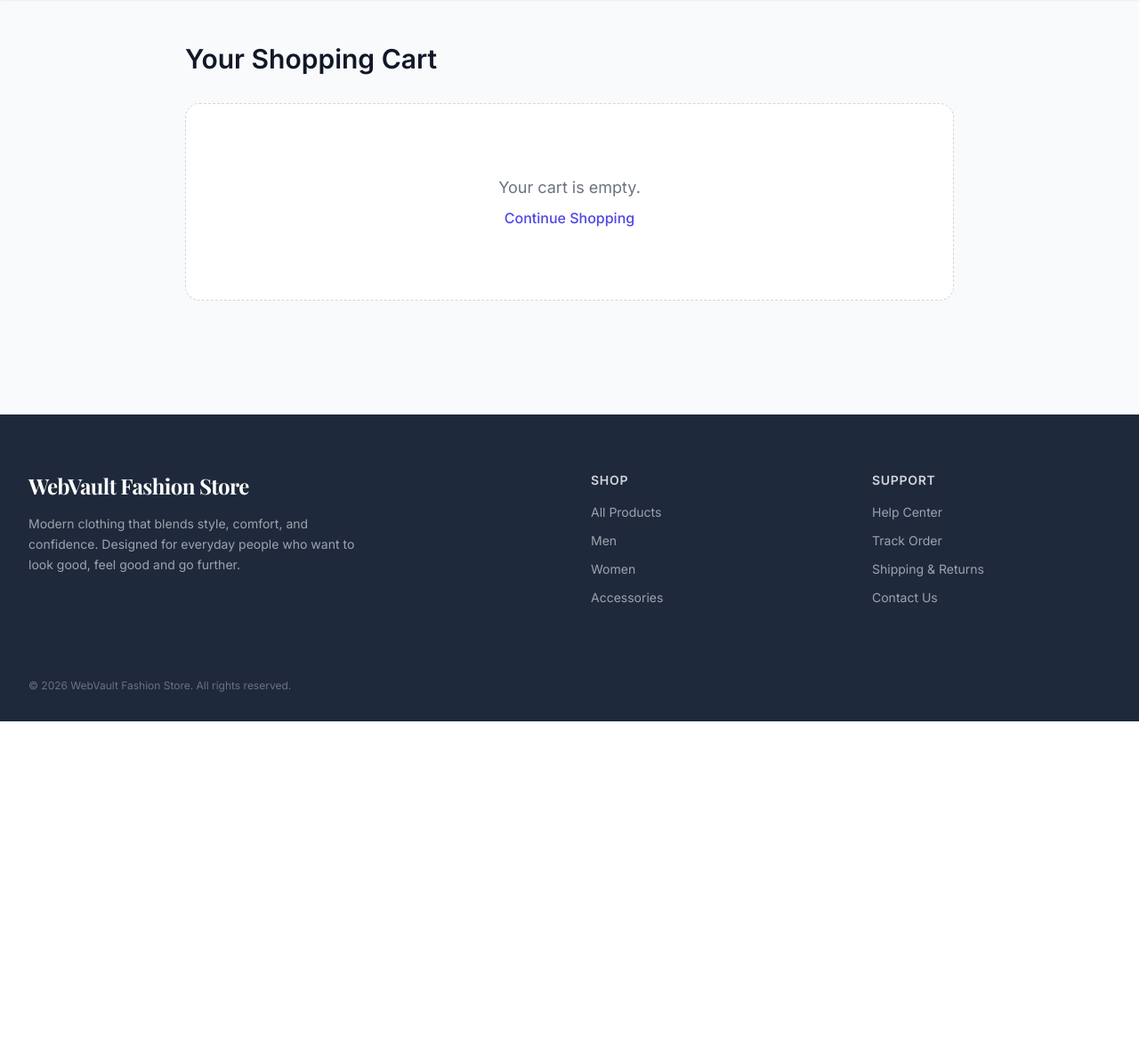
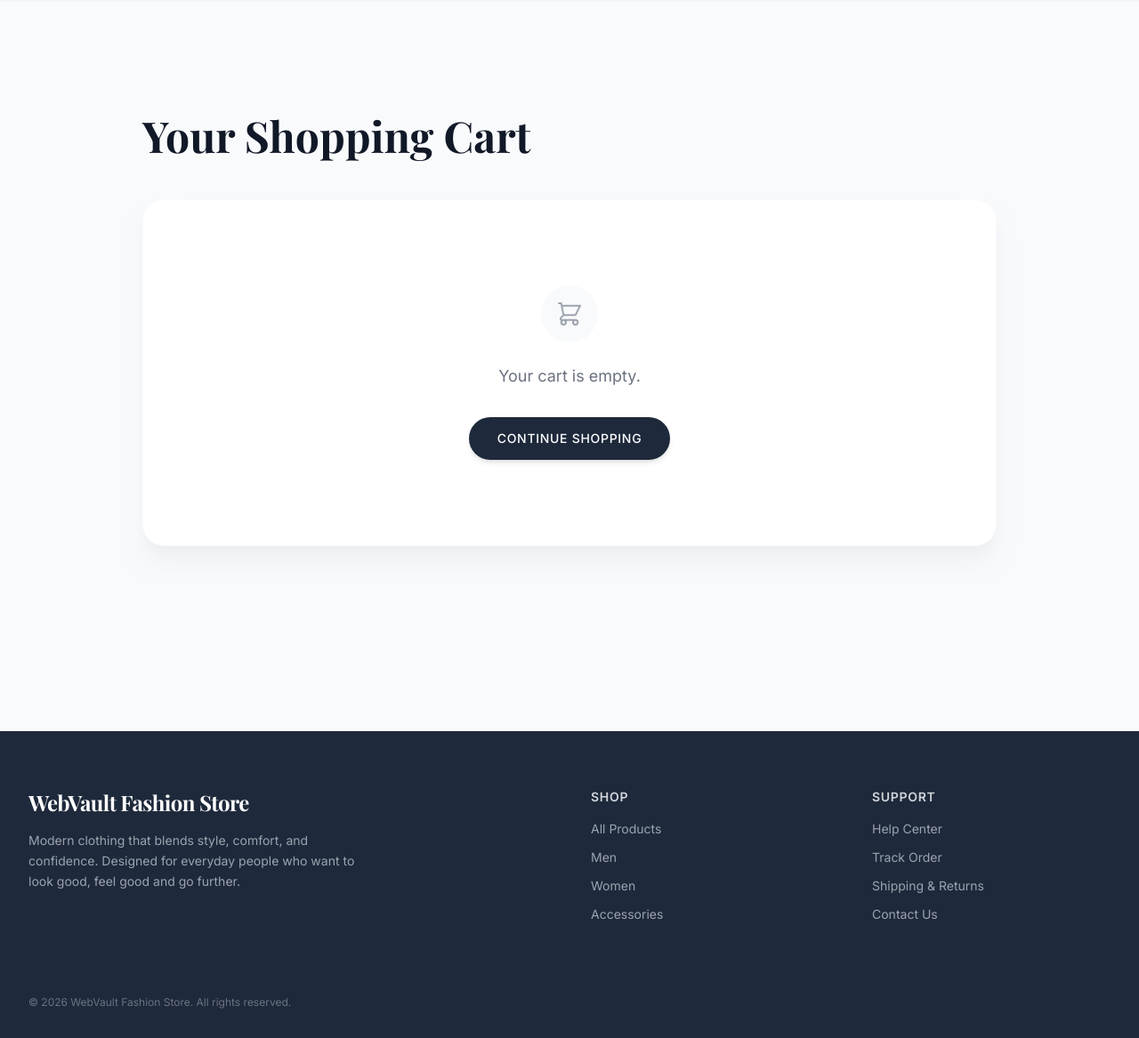
Before and after one commit to Rayflex189/webvault-fashion-commerce, a Django app: page /cart/ in a window 1280 px wide. Shown: the part 80-1247 px from the top of the page at 89% size. Before the commit the page ends 891 px from the top, so only its background shows below. Run offline with Django 5.2, Linux system fonts and the light colour scheme; data comes from the database, SQL or seed files in the repository; some libraries are stand-ins or nearby versions.

Commit message:
Refactor cart page layout and styles
Save

```diff
--- a/templates/orders/cart.html
+++ b/templates/orders/cart.html
@@ -3,49 +3,89 @@
 {% block title %}Your Cart - {{ store.store_name }}{% endblock %}
 
 {% block content %}
-<div class="max-w-4xl mx-auto px-4 py-12">
+<div class="max-w-5xl mx-auto px-4 sm:px-6 lg:px-8 py-24 md:py-32">
 
-    <h1 class="text-3xl font-bold mb-8">Your Shopping Cart</h1>
+    <!-- Page Header -->
+    <h1 class="font-serif text-4xl md:text-5xl font-bold text-gray-900 mb-12">Your Shopping Cart</h1>
 
     {% if cart|length == 0 %}
-        <div class="text-center py-20 bg-white rounded-2xl border border-dashed border-gray-300">
-            <p class="text-gray-500 text-lg">Your cart is empty.</p>
-            <a href="/shop/" class="text-[var(--primary-color)] font-medium mt-2 inline-block">Continue Shopping</a>
+        <!-- Empty Cart State -->
+        <div class="text-center py-24 bg-white rounded-3xl shadow-xl shadow-gray-200/50 border border-gray-50">
+            <div class="w-16 h-16 bg-gray-50 rounded-full flex items-center justify-center mx-auto mb-6">
+                <svg class="w-8 h-8 text-gray-400" fill="none" stroke="currentColor" viewBox="0 0 24 24">
+                    <path stroke-linecap="round" stroke-linejoin="round" stroke-width="1.5" d="M3 3h2l.4 2M7 13h10l4-8H5.4M7 13L5.4 5M7 13l-2.293 2.293c-.63.63-.184 1.707.707 1.707H17m0 0a2 2 0 100 4 2 2 0 000-4zm-8 2a2 2 0 11-4 0 2 2 0 014 0z"/>
+                </svg>
+            </div>
+            <p class="text-gray-500 text-lg font-light mb-8">Your cart is empty.</p>
+            <a href="/shop/" class="inline-block bg-[var(--secondary-color)] text-white px-8 py-3.5 rounded-full font-medium text-sm tracking-wider uppercase hover:opacity-90 transition duration-300 shadow-md">
+                Continue Shopping
+            </a>
         </div>
     {% else %}
-        <div class="bg-white rounded-2xl shadow-sm border border-gray-100 divide-y divide-gray-100">
+
+        <!-- Cart Items List -->
+        <div class="bg-white rounded-3xl shadow-xl shadow-gray-200/50 border border-gray-50 divide-y divide-gray-50 overflow-hidden">
             {% for item in cart %}
-            <div class="p-5 flex items-center gap-4">
-                <div class="w-20 h-24 bg-gray-100 rounded-lg overflow-hidden shrink-0">
+            <div class="p-6 md:p-8 flex flex-col sm:flex-row sm:items-center gap-6">
+
+                <!-- Product Image -->
+                <div class="w-24 h-32 bg-gray-50 rounded-2xl overflow-hidden shrink-0 border border-gray-100">
                     {% if item.variant.product.primary_image %}
                         <img src="{{ item.variant.product.primary_image }}" class="w-full h-full object-cover">
+                    {% else %}
+                        <div class="w-full h-full flex items-center justify-center text-gray-300 text-xs text-center px-2">No Image</div>
                     {% endif %}
                 </div>
+
+                <!-- Product Details -->
                 <div class="flex-1 min-w-0">
-                    <h3 class="font-semibold text-gray-800 truncate">{{ item.variant.product.name }}</h3>
-                    <p class="text-xs text-gray-500 mt-1">{{ item.variant.size.name }} / {{ item.variant.color.name }}</p>
-                    <p class="text-[var(--primary-color)] font-bold mt-2">{{ store.currency }} {{ item.price|floatformat:2 }}</p>
+                    <h3 class="font-serif text-lg font-bold text-gray-900 truncate">{{ item.variant.product.name }}</h3>
+                    <p class="text-[11px] font-semibold tracking-wider uppercase text-gray-400 mt-1">{{ item.variant.size.name }} / {{ item.variant.color.name }}</p>
+                    <p class="text-[var(--primary-color)] font-semibold mt-3">{{ store.currency }} {{ item.price|floatformat:2 }}</p>
                 </div>
-                <form method="POST" action="{% url 'orders:cart_update' item.variant.id %}" class="flex items-center gap-2">
-                    {% csrf_token %}
-                    <input type="number" name="quantity" value="{{ item.quantity }}" min="0" class="w-16 border border-gray-300 rounded-lg px-2 py-1 text-center text-sm">
-                    <button type="submit" class="text-xs text-gray-500 hover:text-[var(--primary-color)]">Update</button>
-                </form>
-                <a href="{% url 'orders:cart_remove' item.variant.id %}" class="text-red-500 hover:text-red-600 text-sm font-medium">Remove</a>
+
+                <!-- Actions: Update & Remove -->
+                <div class="flex flex-col sm:flex-row items-start sm:items-center gap-5 sm:gap-8 mt-4 sm:mt-0">
+
+                    <!-- Update Form -->
+                    <form method="POST" action="{% url 'orders:cart_update' item.variant.id %}" class="flex items-center gap-3">
+                        {% csrf_token %}
+                        <input type="number" name="quantity" value="{{ item.quantity }}" min="0"
+                               class="w-16 bg-gray-50 border border-gray-200 rounded-xl px-3 py-2 text-center text-sm font-medium text-gray-900 focus:outline-none focus:ring-2 focus:ring-[var(--primary-color)]/20 focus:border-[var(--primary-color)] transition duration-200">
+                        <button type="submit" class="text-[11px] font-semibold tracking-wider uppercase text-gray-500 hover:text-[var(--primary-color)] transition duration-200">
+                            Update
+                        </button>
+                    </form>
+
+                    <!-- Remove Link -->
+                    <a href="{% url 'orders:cart_remove' item.variant.id %}" class="text-red-500 hover:text-red-700 transition duration-200 flex items-center gap-1.5 group">
+                        <svg class="w-4 h-4" fill="none" stroke="currentColor" viewBox="0 0 24 24">
+                            <path stroke-linecap="round" stroke-linejoin="round" stroke-width="1.5" d="M19 7l-.867 12.142A2 2 0 0116.138 21H7.862a2 2 0 01-1.995-1.858L5 7m5 4v6m4-6v6m1-10V4a1 1 0 00-1-1h-4a1 1 0 00-1 1v3M4 7h16"/>
+                        </svg>
+                        <span class="text-[11px] font-semibold tracking-wider uppercase">Remove</span>
+                    </a>
+
+                </div>
             </div>
             {% endfor %}
         </div>
 
-        <div class="mt-6 bg-white rounded-2xl shadow-sm border border-gray-100 p-6">
-            <div class="flex justify-between text-lg font-bold">
-                <span>Subtotal</span>
-                <span>{{ store.currency }} {{ cart.get_subtotal|floatformat:2 }}</span>
+        <!-- Order Summary Box -->
+        <div class="mt-8 bg-white rounded-3xl shadow-xl shadow-gray-200/50 border border-gray-50 p-8 md:p-10">
+
+            <div class="flex justify-between items-end border-b border-gray-50 pb-6">
+                <span class="font-serif text-xl font-bold text-gray-900">Subtotal</span>
+                <span class="font-serif text-2xl font-bold text-gray-900">{{ store.currency }} {{ cart.get_subtotal|floatformat:2 }}</span>
             </div>
-            <p class="text-xs text-gray-500 mt-2">Delivery fee will be calculated at checkout.</p>
-            <a href="{% url 'orders:checkout' %}" class="mt-6 block w-full text-center bg-[var(--primary-color)] text-white py-4 rounded-xl font-bold text-lg hover:opacity-90 transition">
+
+            <p class="text-sm font-light text-gray-500 mt-6">Delivery fee will be calculated at checkout.</p>
+
+            <a href="{% url 'orders:checkout' %}" class="mt-8 block w-full text-center bg-[var(--primary-color)] text-white py-4 rounded-full font-medium text-sm tracking-wider uppercase hover:opacity-90 transition duration-300 shadow-md shadow-[var(--primary-color)]/20">
                 Proceed to Checkout
             </a>
+
         </div>
+
     {% endif %}
 </div>
 {% endblock %}
```
